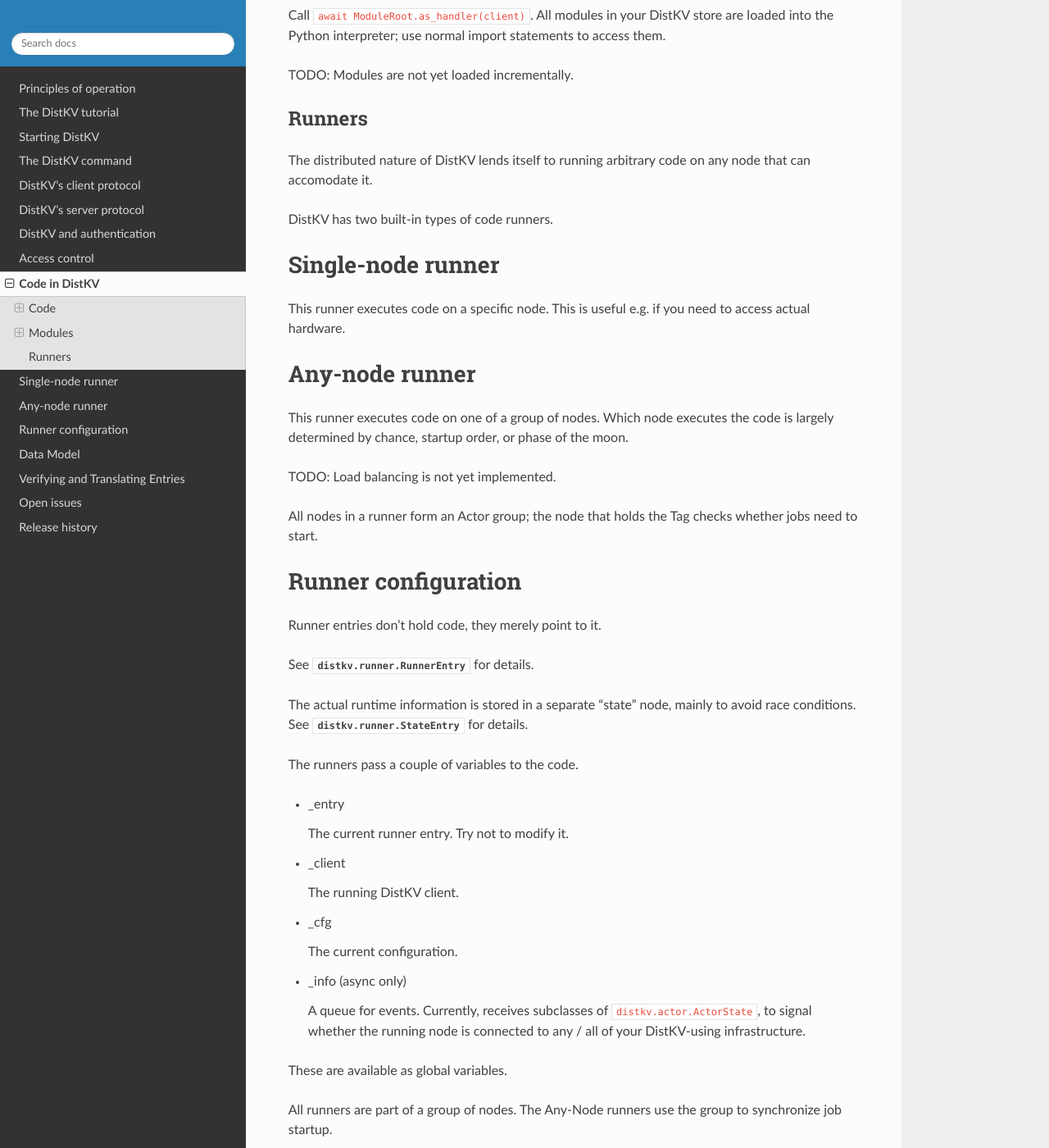
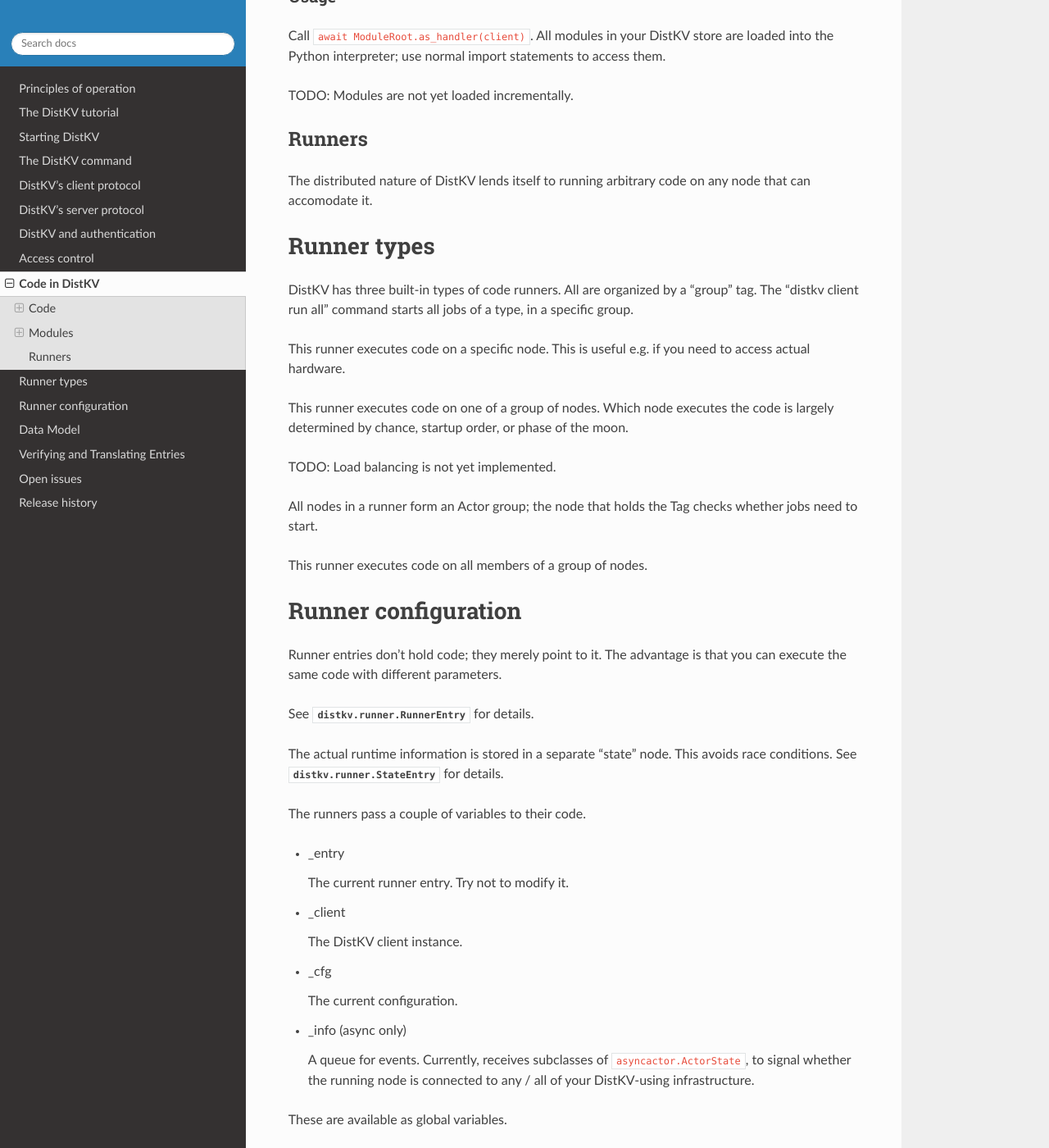
Before and after one commit to M-o-a-T/moat-kv, a Sphinx documentation site: the page built from docs/source/code.rst, in a window 1280 px wide and 1400 px high, scrolled down 1409 px. Shown: the whole window at 82% size. Built offline with Sphinx 7.4.7 and the Read the Docs theme 2.0.0, drawn with Linux system fonts in a browser that asks for light colours; cross-references to code outside the pages are shown as plain code; some of the changed text lies outside the part shown.

Commit message:
Doc update

```diff
--- a/docs/source/code.rst
+++ b/docs/source/code.rst
@@ -36,18 +36,20 @@
 * ``requires``: modules which this code needs.  XXX TODO
 
 There's no way for code written for a specific async library to run under
-another, with the possible exception of "asyncio top of Trio" (via
-``trio-asyncio``. DistKV itself uses ``anyio`` in order to avoid this
-poroblem. The author strongly recommends to follow this practice if at all
+another, with the possible exception of "asyncio on top of Trio" (via
+``trio-asyncio``). DistKV itself uses ``anyio`` in order to avoid the
+problem. The author strongly recommends to follow this practice, if at all
 possible.
 
 The required modules must be stored in DistKV. Accessing modules from your
 Python installation or the virtualenv you've set up for DistKV is of course
 possible, but DistKV does not try to keep them up-to-date for you.
 
-Call ``cr = await CodeRoot.as_handler(client)``. Then, call some code by
-simply naming it: ``cr("forty.two")`` will run the code stored at ``.distkv
-code proc forty two``.
+If you want to run user code in your DistKV module, call
+``cr = await CodeRoot.as_handler(client)``. Then, run some code by
+simply naming it: ``cr("forty.two")`` or ``cr(("forty","two"))`` will run
+the code stored at ``.distkv code proc forty two``. All arguments will be
+passed to the stored code.
 
 
 +++++++
@@ -85,16 +87,20 @@
 The distributed nature of DistKV lends itself to running arbitrary code on
 any node that can accomodate it.
 
-DistKV has two built-in types of code runners.
+============
+Runner types
+============
 
-==================
+DistKV has three built-in types of code runners. All are organized by a "group"
+tag. The "distkv client run all" command starts all jobs of a type, in a
+specific group.
+
 Single-node runner
 ==================
 
 This runner executes code on a specific node. This is useful e.g. if you
 need to access actual hardware.
 
-===============
 Any-node runner
 ===============
 
@@ -107,21 +113,28 @@
 All nodes in a runner form an Actor group; the node that holds the Tag
 checks whether jobs need to start.
 
+All-node runner
+===============
+
+This runner executes code on all members of a group of nodes.
+
 ====================
 Runner configuration
 ====================
 
-Runner entries don't hold code, they merely point to it.
+Runner entries don't hold code; they merely point to it. The advantage is
+that you can execute the same code with different parameters.
 
 See :class:`distkv.runner.RunnerEntry` for details.
 
-The actual runtime information is stored in a separate "state" node, mainly to avoid race conditions.
+The actual runtime information is stored in a separate "state" node.
+This avoids race conditions.
 See :class:`distkv.runner.StateEntry` for details.
 
 Variables
 =========
 
-The runners pass a couple of variables to the code.
+The runners pass a couple of variables to their code.
 
 * _entry
 
@@ -129,7 +142,7 @@
 
 * _client
 
-  The running DistKV client.
+  The DistKV client instance.
 
 * _cfg
 
@@ -138,7 +151,7 @@
 * _info (async only)
 
   A queue for events. Currently, receives subclasses of
-  :cls:`distkv.actor.ActorState`, to signal whether the running node is
+  :cls:`asyncactor.ActorState`, to signal whether the running node is
   connected to any / all of your DistKV-using infrastructure.
 
 These are available as global variables.
```
